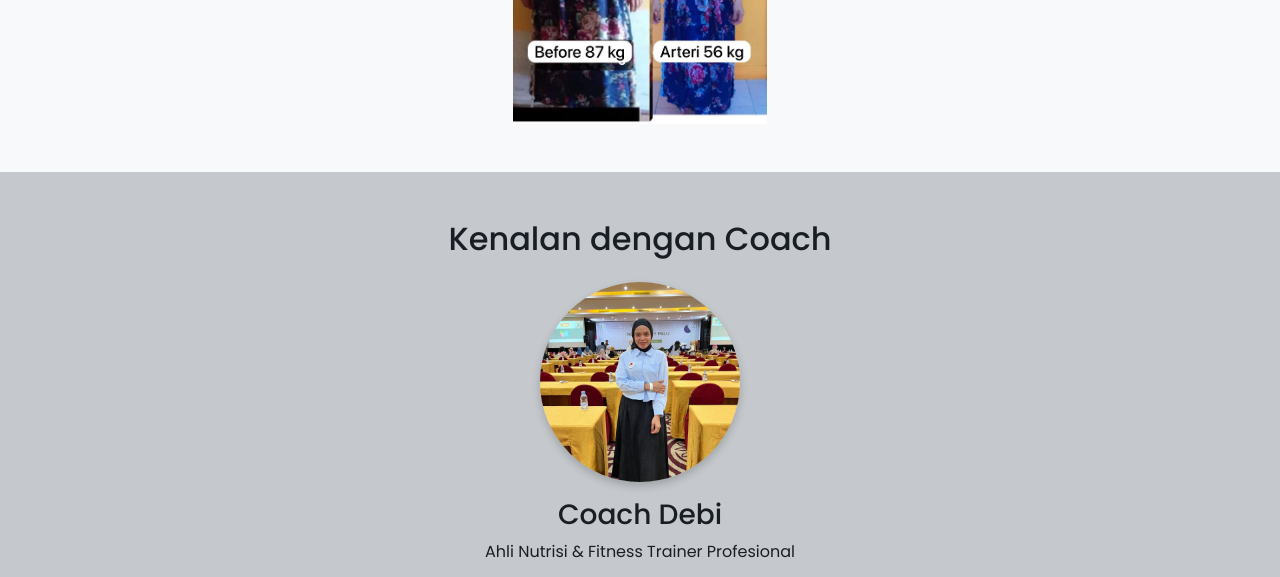
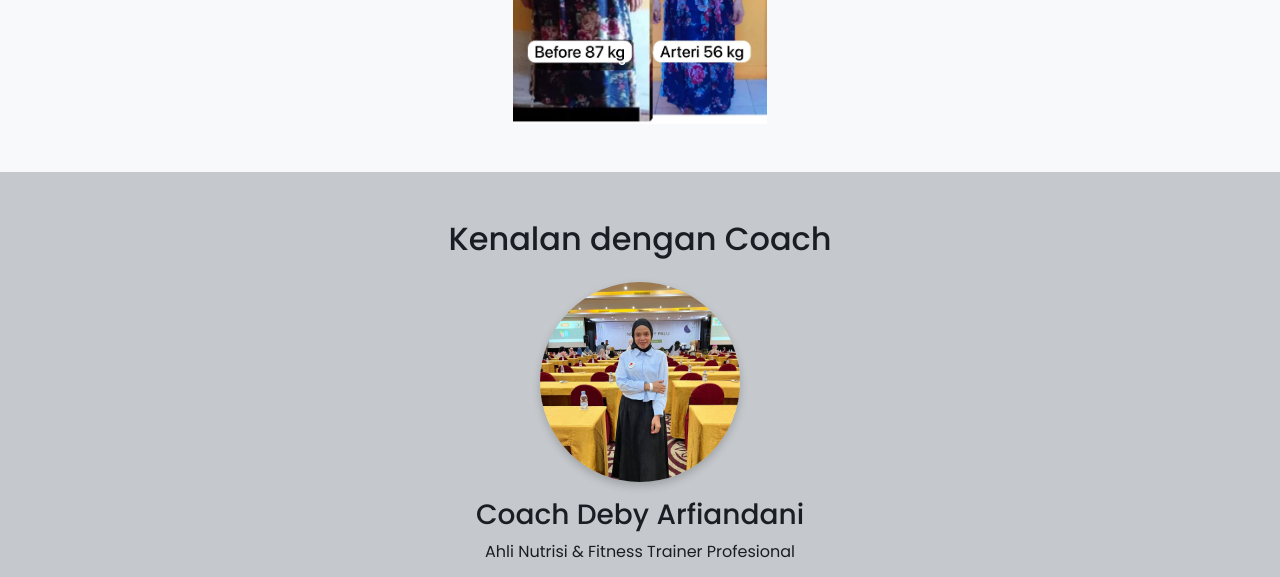
Before and after one commit to CoachDeby/CoachDeby.github.io, a plain HTML site: page index.html in a window 1280 px wide. Shown: the part 1070-1647 px from the top of the page. Drawn offline with nearby package versions, Linux system fonts and the light colour scheme.

Commit message:
namefix2

```diff
--- a/index.html
+++ b/index.html
@@ -236,7 +236,7 @@
     <div class="container text-center">
       <h2 class="mb-4">Kenalan dengan Coach</h2>
       <img src="asset/coachnontransparant.jpeg" alt="Foto Coach" class="profile-img mb-3">
-      <h3>Coach Debi</h3>
+      <h3>Coach Deby Arfiandani</h3>
       <p class="mb-3">Ahli Nutrisi & Fitness Trainer Profesional</p>
       <a class="btn btn-primary mb-3" href="https://wa.link/yk23yb"><i class="fab fa-whatsapp me-2"></i>Chat WhatsApp</a>
       <div>
```
